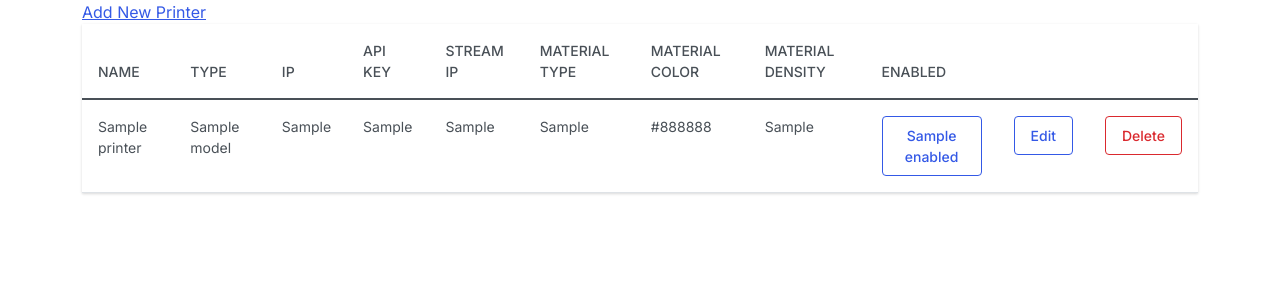
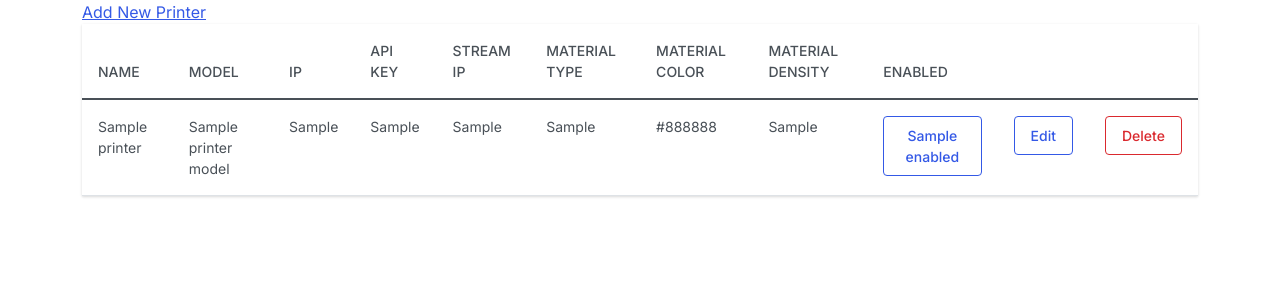
Before and after one commit to UofU-EHSL/octofarmJira, a Flask app: template templates/printers/printers.html in a window 1280 px wide. Shown: the part 67-367 px from the top of the page. Run offline with Flask 2, Linux system fonts and the light colour scheme; the template is opened without the code that fills it: most values are stand-ins (such as "Sample title", 1, 10 or a date in 2020); parts of the project's set-up code (start-up, migrations or seed data) failed here and were passed over; some libraries are stand-ins or nearby versions.

Commit message:
update front end for printer to use printer models from DB

```diff
--- a/app.py
+++ b/app.py
@@ -1,8 +1,7 @@
 import octoprint
 import os
 import flask
-from classes.permissionCode import *
-from classes.user import *
+from classes.gcodeCheckItem import *
 from pony.flask import Pony
 import pythonFunctions
 from classes.enumDefinitions import *
@@ -96,7 +95,8 @@ def toggle_printer_status(printer_id):
 
 @app.route('/printers/createPrinter', methods=['GET'])
 def create_printer_get():
-    return flask.render_template('printers/create_printer.html', models=get_dict(PrinterModel), async_mode=socketio.async_mode, ip=flask.request.host)
+    printer_models = PrinterModel.Get_All()
+    return flask.render_template('printers/create_printer.html', models=printer_models, async_mode=socketio.async_mode, ip=flask.request.host)
 
 
 @app.route('/printers/createPrinter', methods=['POST'])
@@ -113,7 +113,8 @@ def create_printer_post():
 @app.route('/printers/editPrinter/<printer_id>', methods=['GET'])
 def edit_printer_get(printer_id):
     printer = Printer[printer_id]
-    return flask.render_template('printers/edit_printer.html', printer=printer, models=get_dict(PrinterModel), async_mode=socketio.async_mode, ip=flask.request.host)
+    printer_models = PrinterModel.Get_All()
+    return flask.render_template('printers/edit_printer.html', printer=printer, models=printer_models, async_mode=socketio.async_mode, ip=flask.request.host)
 
 
 @app.route('/printers/editPrinter/<printer_id>', methods=['POST'])
--- a/classes/printer.py
+++ b/classes/printer.py
@@ -139,7 +139,7 @@ class Printer(db.Entity):
         Maps request data to a printer object.
         """
         printer.name = form_data['name']
-        printer.printer_model = int(form_data['model'])
+        printer.printer_model = int(form_data['printer_model'])
         printer.ip = form_data['ip']
         printer.api_key = form_data['api_key']
         printer.stream_ip = form_data['stream_ip']
@@ -158,7 +158,7 @@ class Printer(db.Entity):
         Maps request data to a printer object.
         """
         name = form_data['name']
-        model = int(form_data['model'])
+        printer_model = int(form_data['printer_model'])
         ip = form_data['ip']
         api_key = form_data['api_key']
         stream_ip = form_data['stream_ip']
@@ -170,4 +170,4 @@ class Printer(db.Entity):
             material_density = None
         enabled = form_data['enabled'] == 'true'
 
-        Printer(name=name, model=model, ip=ip, api_key=api_key, stream_ip=stream_ip, material_type=material_type, material_color=material_color, material_density=material_density, enabled=enabled)
+        Printer(name=name, printer_model=printer_model, ip=ip, api_key=api_key, stream_ip=stream_ip, material_type=material_type, material_color=material_color, material_density=material_density, enabled=enabled)
--- a/templates/printers/create_printer.html
+++ b/templates/printers/create_printer.html
@@ -15,8 +15,8 @@
             <div class="mb-3">
                 <label class="form-label" for="name">Model</label>
                 <select name="model" id="model">
-                {% for key, value in models.items() %}
-                    <option value="{{ value }}">{{ key }}</option>
+                {% for model in models %}
+                    <option value="{{ model.id }}">{{ model.name }}</option>
                 {% endfor %}
                 </select>
             </div>
@@ -55,7 +55,7 @@
         const create = function() {
             let formData = {}
             formData.name = $("#name").val()
-            formData.model = $("#model").val()
+            formData.printer_model = $("#model").val()
             formData.ip = $("#ip").val()
             formData.api_key = $("#api_key").val()
             formData.stream_ip = $("#stream_ip").val()
--- a/templates/printers/edit_printer.html
+++ b/templates/printers/edit_printer.html
@@ -15,8 +15,8 @@
             <div class="mb-3">
                 <label class="form-label" for="name">Model</label>
                 <select name="model" id="model">
-                {% for key, value in models.items() %}
-                    <option {{"selected" if printer.model == key}} value="{{ value }}">{{ key }}</option>
+                {% for model in models %}
+                    <option {{"selected" if printer.printer_model == model.id}} value="{{ model.id }}">{{ model.name }}</option>
                 {% endfor %}
                 </select>
             </div>
@@ -55,7 +55,7 @@
         const submitEdit = function(printer_id) {
             let formData = {}
             formData.name = $("#name").val()
-            formData.model = $("#model").val()
+            formData.printer_model = $("#model").val()
             formData.ip = $("#ip").val()
             formData.api_key = $("#api_key").val()
             formData.stream_ip = $("#stream_ip").val()
--- a/templates/printers/printers.html
+++ b/templates/printers/printers.html
@@ -10,7 +10,7 @@
         <thead>
             <tr>
                 <th>Name</th>
-                <th>Type</th>
+                <th>Model</th>
                 <th>IP</th>
                 <th>API Key</th>
                 <th>Stream IP</th>
@@ -26,7 +26,7 @@
             {% for printer in printers %}
                 <tr class="{{"" if printer.enabled else "table-warning" }}">
                     <td>{{ printer.name }}</td>
-                    <td>{{ printer.model }}</td>
+                    <td>{{ printer.printer_model.name }}</td>
                     <td>{{ printer.ip }}</td>
                     <td>{{ printer.api_key }}</td>
                     <td>{{ printer.stream_ip }}</td>
```
